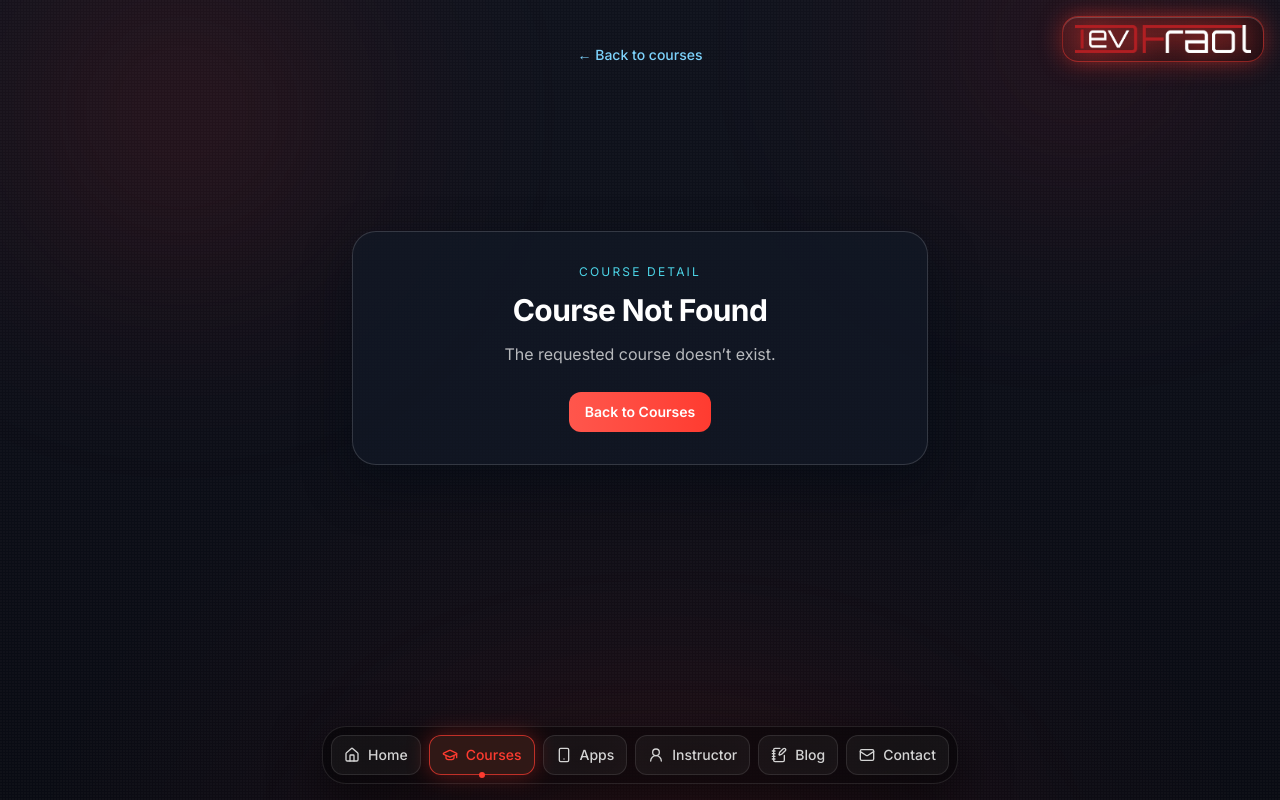
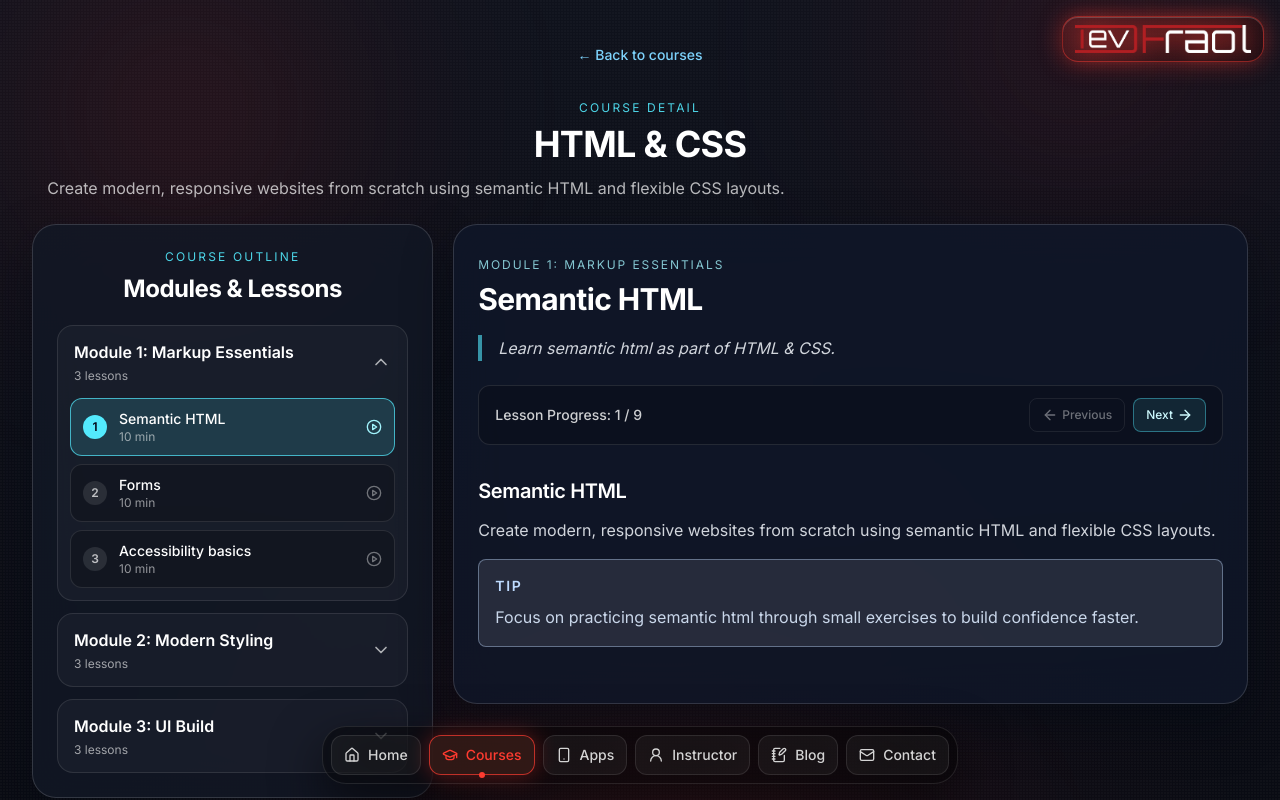
Before and after one commit to Fraol2728/devfraolweb, a React (Vite) app: page /courses/html-css in a window 1280 px wide. Shown: the top 800 px of the page. Built offline with nearby package versions, Linux system fonts and the light colour scheme.

Commit message:
Fix course detail lookup for catalog course slugs

```diff
--- a/src/features/courses/CourseDetail.jsx
+++ b/src/features/courses/CourseDetail.jsx
@@ -4,8 +4,38 @@ import { AnimatePresence, motion } from "framer-motion";
 import { CourseOutline } from "@/features/courses/CourseOutline";
 import { LessonPanel } from "@/features/courses/LessonPanel";
 import { mockCourses } from "@/features/courses/mockCourses";
+import { courses as fallbackCourses } from "@/data/courses";
 
 const getFirstLesson = (course) => course?.modules?.[0]?.lessons?.[0] ?? null;
+
+const normalizeSyllabusToModules = (course) => {
+  const modules = (course?.syllabus ?? []).map((syllabusItem, moduleIndex) => ({
+    id: `${course.id}-module-${moduleIndex + 1}`,
+    title: `Module ${moduleIndex + 1}: ${syllabusItem.title}`,
+    lessons: (syllabusItem.topics ?? []).map((topic, lessonIndex) => ({
+      id: `${course.id}-lesson-${moduleIndex + 1}-${lessonIndex + 1}`,
+      title: topic,
+      duration: "10 min",
+      definition: `Learn ${topic.toLowerCase()} as part of ${course.title}.`,
+      content: [
+        { type: "heading", text: topic },
+        { type: "paragraph", text: `${course.description}` },
+        {
+          type: "tip",
+          text: `Focus on practicing ${topic.toLowerCase()} through small exercises to build confidence faster.`,
+        },
+      ],
+    })),
+  }));
+
+  return {
+    id: `${course.id}-fallback-detail`,
+    slug: course.id,
+    title: course.title,
+    description: course.description,
+    modules,
+  };
+};
 
 export const CourseDetail = () => {
   const { slug } = useParams();
@@ -16,11 +46,20 @@ export const CourseDetail = () => {
 
   const normalizedSlug = String(slug ?? "").toLowerCase();
 
-  const course = useMemo(
-    () =>
-      mockCourses.find((entry) => String(entry.slug).toLowerCase() === String(slug ?? "").toLowerCase()) ?? null,
-    [slug],
-  );
+  const course = useMemo(() => {
+    const normalizedRouteSlug = String(slug ?? "").toLowerCase();
+    const matchedMockCourse =
+      mockCourses.find((entry) => String(entry.slug).toLowerCase() === normalizedRouteSlug) ?? null;
+
+    if (matchedMockCourse) {
+      return matchedMockCourse;
+    }
+
+    const matchedFallbackCourse =
+      fallbackCourses.find((entry) => String(entry.id).toLowerCase() === normalizedRouteSlug) ?? null;
+
+    return matchedFallbackCourse ? normalizeSyllabusToModules(matchedFallbackCourse) : null;
+  }, [slug]);
 
   useEffect(() => {
     setIsResolvingCourse(true);
```
